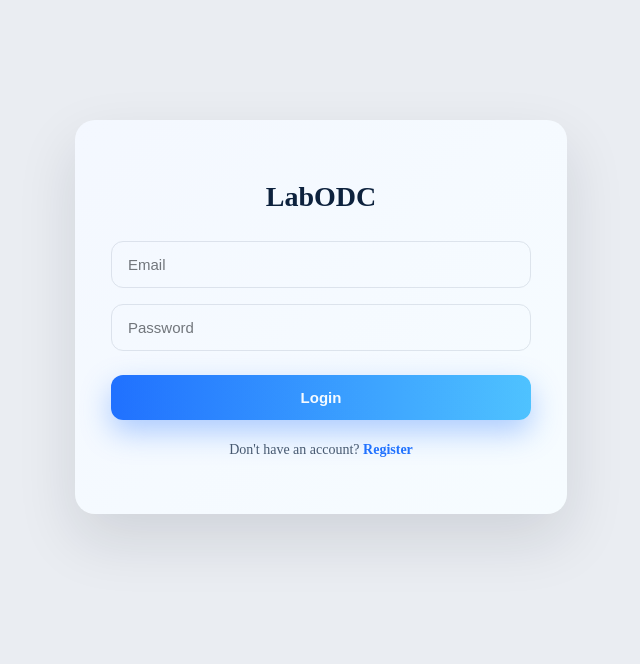
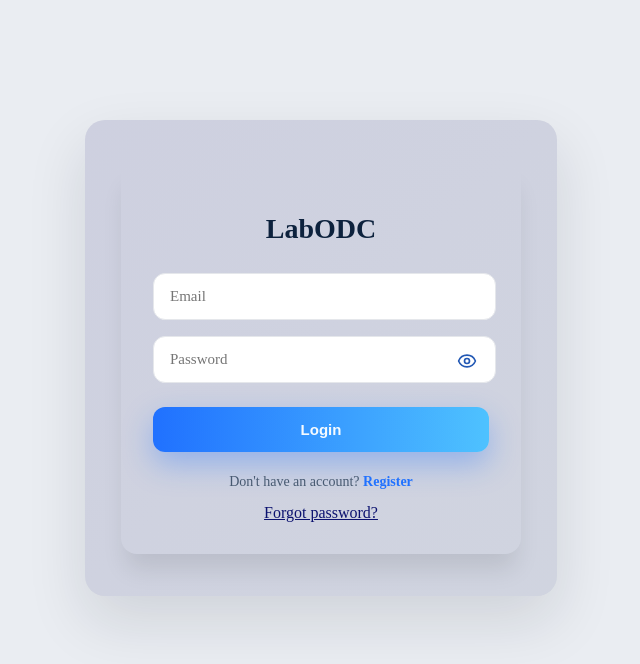
Before and after one commit to Duyanhcoding/Lab-ODC, a React (Vite) app in the folder client/: page /login in a window 1280 px wide. Shown: the top 664 px of the page, without its empty margins (319-959 px from the left). Built offline with nearby package versions, Linux system fonts and the light colour scheme.

Commit message:
update login ui

```diff
--- a/client/src/App.tsx
+++ b/client/src/App.tsx
@@ -27,6 +27,8 @@ import MentorProjects from './pages/mentor/MentorProjects';
 import MentorReports from './pages/mentor/MentorReports';
 
 import PageTemplate from "./components/PageTemplate";
+//forgotpassword
+import ForgotPassword from './pages/forgot_password';
 
 /* =========================
    Role Redirect Handler
@@ -49,6 +51,7 @@ function AppRoutes() {
   return (
     <Routes>
       <Route path="/login" element={<Login />} />
+      <Route path="/forgot-password" element={<ForgotPassword/>}/>
       <Route path="/" element={<RoleRedirect />} />
       <Route path="/unauthorized" element={<Unauthorized />} />
 
--- a/client/src/api/auth.ts
+++ b/client/src/api/auth.ts
@@ -1,23 +1,48 @@
 import api from './axios';
 
 export const authAPI = {
-  register: (data: {
+  register: async (data: {
     email: string;
     password: string;
     full_name: string;
     role: string;
-  }) => api.post('/auth/register', data),
+  }) => { console.log('Sending register request with data:', data);
+
+    try {
+      const response = await api.post('/auth/register', data);
+      console.log('Register response:', response.data);
+      return response;
+    } catch (error: any) {
+      console.error('Register error details:', {
+        message: error.message,
+        response: error.response?.data,
+        status: error.response?.status
+      });
+      throw error;
+    }
+  },
 
 
   login: async (data: { email: string; password: string }) => {
   const form = new URLSearchParams();
   form.append('username', data.email);
   form.append('password', data.password);
-
-  return api.post('/auth/login', form, {
-    headers: {
-      'Content-Type': 'application/x-www-form-urlencoded',
-    },
-  });
+  console.log('send Login Request');
+  try{
+    const response =await api.post('/auth/Login', form,{
+      headers:{
+        'Content-Type':'application/x-www-form-urlencoded',
+      },
+    });
+    console.log('Login response:',response.data);
+    return response;
+  } catch (error: any) {
+      console.error('Login error details:', {
+        message: error.message,
+        response: error.response?.data,
+        status: error.response?.status
+      });
+      throw error;
+  }
 }
 };
--- a/client/src/pages/Login.tsx
+++ b/client/src/pages/Login.tsx
@@ -1,5 +1,6 @@
-import React, { useState } from "react";
-import { useNavigate } from "react-router-dom";
+import React, { forwardRef, useState } from "react";
+import { useNavigate,Link } from "react-router-dom";
+import { Eye, EyeOff} from 'lucide-react';
 import { useAuth } from "../auth/AuthContext";
 import "../styles/login.css";
 import "../styles/theme.css";
@@ -8,21 +9,38 @@ export default function Login() {
   const [isLogin, setIsLogin] = useState(true);
   const [email, setEmail] = useState("");
   const [password, setPassword] = useState("");
+  const [showPassword, setShowPassword] =useState(false);
   const [role, setRole] = useState("talent"); // chỉ dùng khi register
   const [error, setError] = useState("");
+  const [loading,setLoading]=useState(false);
+  const [fullName,setFullName]=useState("");
 
   const { login, register } = useAuth();
   const navigate = useNavigate();
-
   const handleSubmit = async (e: React.FormEvent) => {
     e.preventDefault();
     setError("");
 
+  if (!isLogin) {
+    if(!fullName.trim()){
+      setError("please enter fullname")
+    }
+    const emailRegex = /^[^\s@]+@[^\s@]+\.[^\s@]+$/;
+    if (!emailRegex.test(email)) {
+      setError("invalid email");
+      return;
+    }
+    if (password.length < 8) {
+    setError("password must be at least 8 letters");
+    return;
+    }
+  }
+  setLoading(true);
     try {
       if (isLogin) {
         await login(email, password);
       } else {
-        await register({ email, password, role });
+        await register({ email:email, password:password,full_name:fullName, role:role });
       }
 
       // 🔥 lấy user từ localStorage (AuthContext đã lưu sẵn)
@@ -40,31 +58,63 @@ export default function Login() {
     } catch (err: any) {
       setError(err.response?.data?.detail || "Authentication failed");
       console.error("Auth error:", err);
+    } finally{
+      setLoading(false);
     }
   };
 
   return (
     <div className="login-container">
+      <div className="login-card">
       <h1>{isLogin ? "LabODC" : "LabODC"}</h1>
 
       {error && <div className="error-message">{error}</div>}
 
-      <form onSubmit={handleSubmit}>
+      <form onSubmit={handleSubmit} className="login-form">
+      {!isLogin &&(
+        <div className="input-wrapper">
+          <input
+          type="text"
+          placeholder="Full name"
+          value={fullName}
+          onChange={(e)=>setFullName(e.target.value)}
+          required
+          className="form-input"
+          />
+        </div>
+      )}
+        <div className="form">
+          <div className="input-wrapper">
             <input
             type="email"
             placeholder="Email"
             value={email}
             onChange={(e) => setEmail(e.target.value)}
             required
+            className="form-input"
             />
-
+          </div>
+        </div>
+        <div className="form">
+          <div className="input-wrapper">
             <input
-          type="password"
+            type={showPassword ? 'text' : 'password'}
+            id="password"
             placeholder="Password"
             value={password}
             onChange={(e) => setPassword(e.target.value)}
             required
+            className="form-input"
             />
+            <button
+            type="button"
+            onClick={() => setShowPassword(!showPassword)}
+            className="show"
+            >
+              {showPassword ? <EyeOff className="icon"/> : <Eye className="icon"/>}
+            </button>
+          </div>
+        </div>
 
         {!isLogin && (
           <>
@@ -79,7 +129,9 @@ export default function Login() {
           </>
         )}
 
-        <button type="submit">{isLogin ? "Login" : "Register"}</button>
+        <button className="submit-login" type="submit" disabled={loading}>
+          {loading ? "Processing...":(isLogin?"Login":"Register")}
+        </button>
       </form>
 
       <p className="toggle-auth">
@@ -88,6 +140,12 @@ export default function Login() {
           {isLogin ? "Register" : "Login"}
         </span>
       </p>
+      <div className="options">
+        <Link to="/forgot-password" className="forgot-link">
+            Forgot password?
+        </Link>
+      </div>
+      </div>
     </div>
   );
 }
--- /dev/null
+++ b/client/src/pages/forgot_password.jsx
@@ -0,0 +1,72 @@
+import { useState } from 'react';
+import { Link } from 'react-router-dom';
+import '../styles/login.css';
+import '../styles/forgot_password.css';
+
+export default function ForgotPassword() {
+    const [email, setEmail] = useState('');
+    const [submitted, setSubmitted] = useState(false);
+    const [error, setError] = useState('');
+
+    const handleSubmit = (e) => {
+        e.preventDefault();
+        setError('');
+        const validEmail = ['systemadmin@gmail.com','labadmin@gmail.com','mentor@gmail.com','candidate@gmail.com','enterprise@gmail.com'];
+    if (!validEmail.includes(email)) {
+      setError('Email address does not exist!');
+      return;
+    }
+    setSubmitted(true);
+    };
+    if (submitted) {
+        return (
+        <div className="login-container">
+            <div className="login-card">
+                <div className="login-header">
+                    <p className="login-subtitle">
+                        Please check your email
+                    </p>
+                </div>
+                <Link to="/login" className="back-to-login">
+                Back to login
+                </Link>
+            </div>
+        </div>
+        );
+    }
+
+    return (
+    <div className="login-container">
+      <div className="login-card">
+        <div className="login-header-lp">
+          <h1 className="login-title">Forgot password?</h1>
+          <p className="login-subtitle">
+            please enter your email
+          </p>
+        </div>
+        {error && <div className="error-message">{error}</div>}
+        <form onSubmit={handleSubmit} className="login-form">
+          <div className="form-group-fp">
+            <div className="input-wrapper-fp">
+              <input
+                type="email"
+                id="email"
+                value={email}
+                onChange={(e) => setEmail(e.target.value)}
+                className="form-input"
+                placeholder="email"
+                required
+              />
+            </div>
+          </div>
+        </form>
+
+        <div className="login-footer">
+          <Link to="/login" className="back-link">
+            back to login
+          </Link>
+        </div>
+      </div>
+    </div>
+  );
+}
--- /dev/null
+++ b/client/src/styles/forgot_password.css
@@ -0,0 +1,24 @@
+.back-link{
+  color:#09193e;
+}
+.back-link:hover{
+  color:#c3ccdb;
+}
+.back-to-login{
+    color:#09193e;
+}
+.back-to-login:hover{
+    color:#e3e8f3;
+}
+.login-footer{
+    padding-top:2mm;
+}
+.login-subtitle{
+    padding-bottom:-1rem;
+}
+.login-header-lp{
+    padding-bottom:0.5rem;
+}
+.input-wrapper-fp{
+    padding-top:1rem;
+}
--- a/client/src/styles/login.css
+++ b/client/src/styles/login.css
@@ -5,14 +5,16 @@ body {
 
 /* ===== LOGIN WRAPPER ===== */
 .login-container {
-  max-width: 420px;
+  max-width: 400px;
   margin: 0 auto;
   margin-top: 120px;
 
-  background: white;
+  background: rgb(215, 213, 222);
   padding: 42px 36px;
   border-radius: 20px;
-
+  display: flex;
+  align-items: center;
+  justify-content: center;
   box-shadow: 0 25px 60px rgba(15, 23, 42, 0.12);
   text-align: center;
   position: relative;
@@ -57,10 +59,15 @@ body {
   border-color: #1f6fff;
   box-shadow: 0 0 0 3px rgba(31, 111, 255, 0.15);
 }
+.login-card {
+  border-radius: 1rem;
+  box-shadow: 0 20px 25px -5px rgba(0, 0, 0, 0.1);
+  width: 100%;
+  max-width: 25rem;
+  padding: 2rem;
+}
 
-/* ===== BUTTON ===== */
-.login-container button {
-  width: 100%;
+.submit-login{
   padding: 14px;
   margin-top: 8px;
 
@@ -77,12 +84,12 @@ body {
   transition: 0.25s ease;
 }
 
-.login-container button:hover {
+.submit-login:hover {
   transform: translateY(-1px);
   box-shadow: 0 18px 40px rgba(31, 111, 255, 0.45);
 }
 
-.login-container button:active {
+.submit-login:active {
   transform: scale(0.97);
 }
 
@@ -112,3 +119,57 @@ body {
 .toggle-auth span:hover {
   text-decoration: underline;
 }
+.form {
+  display: flex;
+  flex-direction: column;
+}
+
+.input-wrapper {
+  position:relative;
+  width: 100%;
+}
+.show{
+  position:absolute;
+  right:6px;
+  top:40%;
+  transform: translateY(-50%);
+  background: none;
+  border: none;
+  cursor:pointer;
+  color: #2258b4;
+  display:flex;
+  align-items: center;
+}
+
+.show:hover {
+  color: #9cb2d0;
+}
+
+.show .icon {
+  width: 1.25rem;
+  height: 1.25rem;
+}
+.login-form {
+  display: flex;
+  flex-direction:column;
+}
+.form-input {
+  width: 100%;
+  padding: 0.75rem 45px 0.75rem 2.5rem;
+  border: 1px solid #0e1051;
+  border-radius: 8px;
+  outline-color:#090a68;
+  transition: all 0.2s;
+  padding-left:0.35cm;
+  font-size: 100%;
+  font-family:serif;
+}
+.password-input {
+  padding-right:2cm;
+}
+.forgot-link{
+  color:#090a68;
+}
+.forgot-link:hover{
+  color:#9cb2d0;
+}
```
Lines whose indentation alone changed are shown as unchanged.
